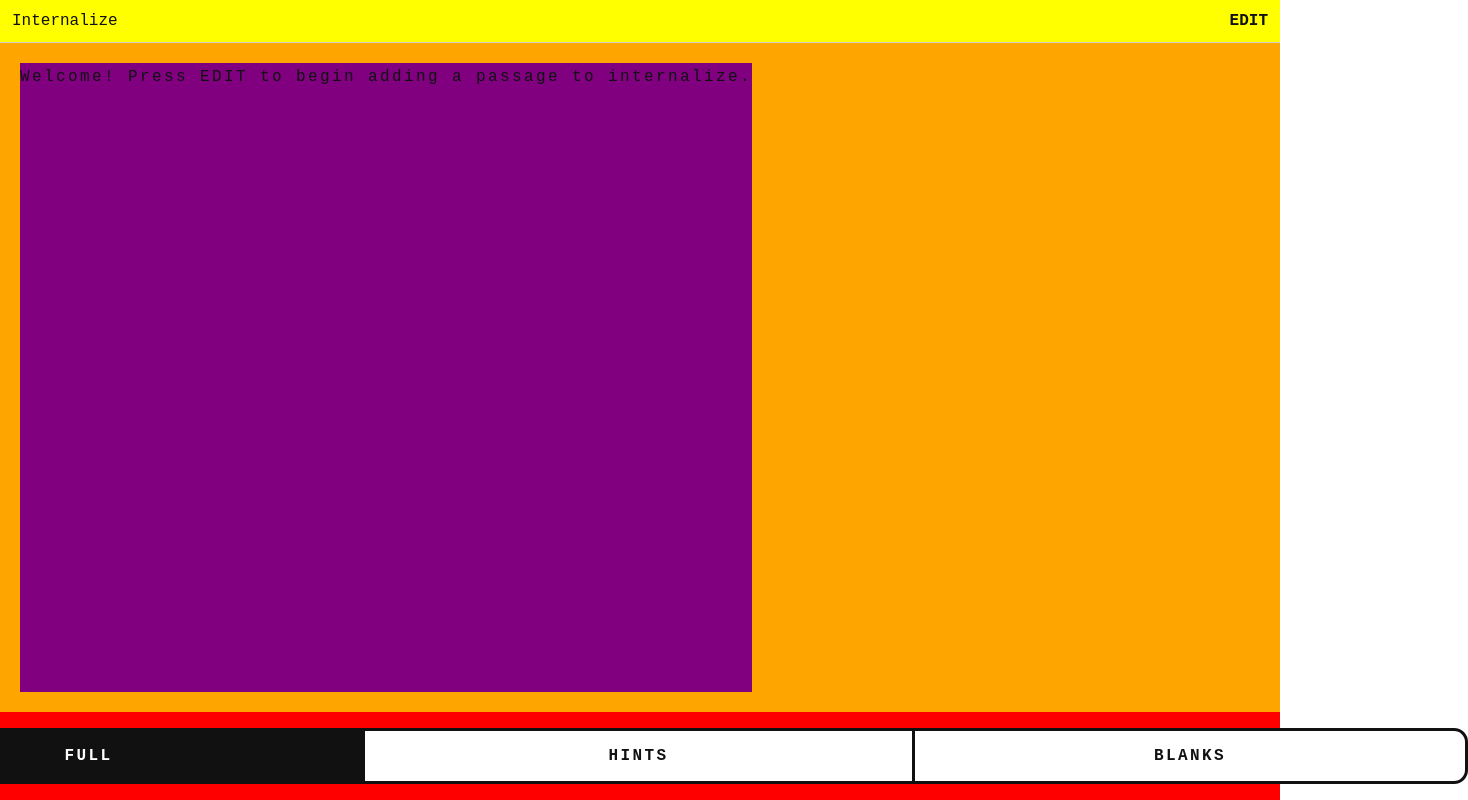
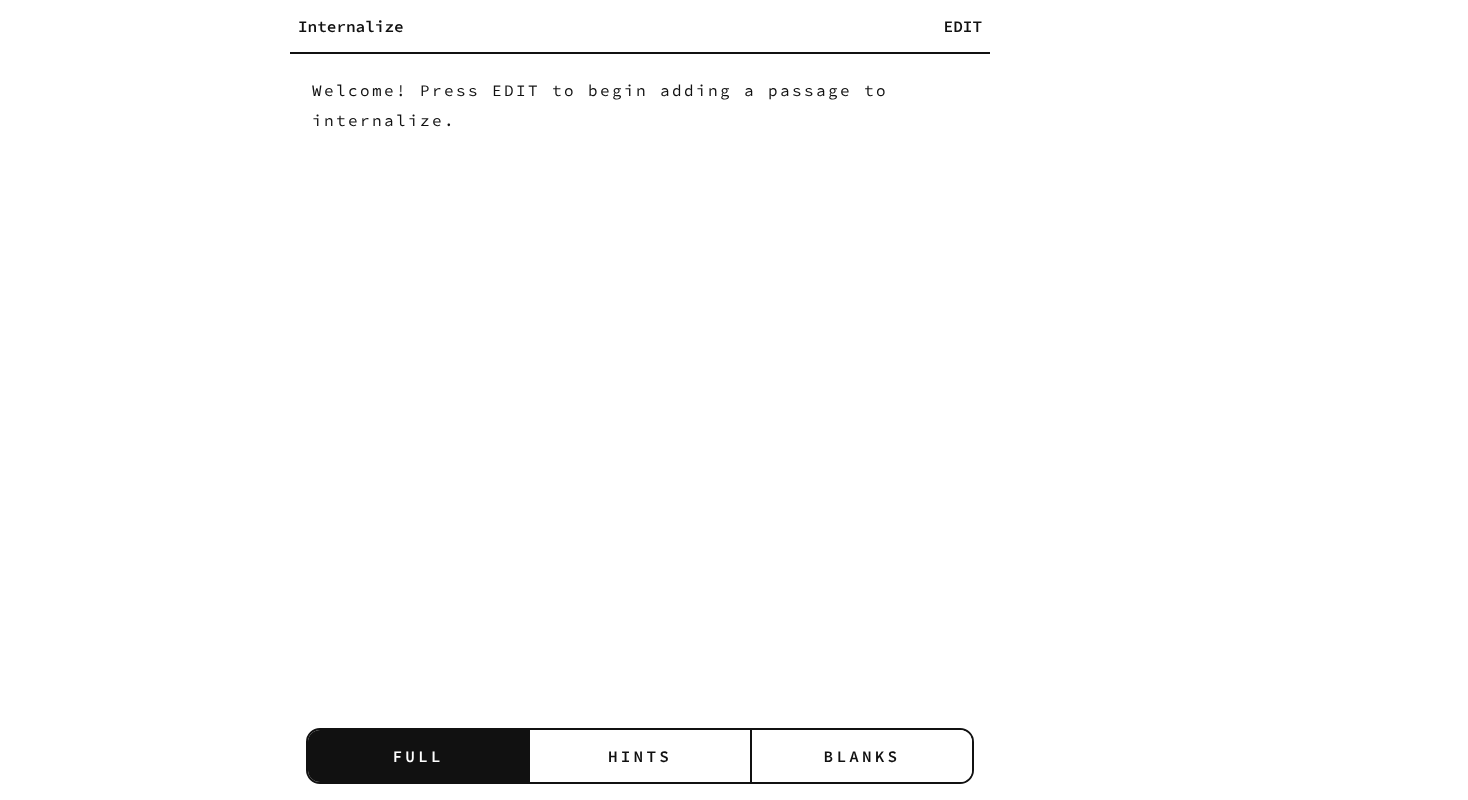
Before and after one commit to brighamandersen/internalize-web, a plain HTML site: page index.html in a window 1280 px wide. Shown: the whole page, 1468 px wide, since content can reach past the window. Drawn offline with Linux system fonts and the light colour scheme.

Commit message:
Add custom font

```diff
--- a/index.html
+++ b/index.html
@@ -1,4 +1,4 @@
-<!DOCTYPE html>
+<!doctype html>
 <html lang="en">
 
 <head>
@@ -6,42 +6,41 @@
   <meta name="viewport" content="width=device-width,initial-scale=1.0" />
   <title>Internalize</title>
 
-  <link rel="manifest" href="manifest.json">
-  <meta name="theme-color" content="#ffffff">
-  <meta name="apple-mobile-web-app-capable" content="yes">
-  <meta name="apple-mobile-web-app-status-bar-style" content="black-translucent">
-  <link rel="apple-touch-icon" sizes="180x180" href="icons/apple-touch-icon.png">
-  <link rel="icon" type="image/png" sizes="32x32" href="icons/favicon-32x32.png">
-  <link rel="icon" type="image/png" sizes="16x16" href="icons/favicon-16x16.png">
+  <link rel="manifest" href="manifest.json" />
+  <meta name="theme-color" content="#ffffff" />
+  <meta name="apple-mobile-web-app-capable" content="yes" />
+  <meta name="apple-mobile-web-app-status-bar-style" content="black-translucent" />
+  <link rel="apple-touch-icon" sizes="180x180" href="icons/apple-touch-icon.png" />
+  <link rel="icon" type="image/png" sizes="32x32" href="icons/favicon-32x32.png" />
+  <link rel="icon" type="image/png" sizes="16x16" href="icons/favicon-16x16.png" />
 
-  <link rel="stylesheet" href="style.css">
+  <link rel="stylesheet" href="style.css" />
 </head>
 
 <body>
   <div class="layout">
-
     <header>
       <div class="header-item">Internalize</div>
-      <div id="editToggle" class="header-item">EDIT</div>
+      <button id="editSaveButton" class="header-item">Edit</button>
     </header>
 
-    <div id="viewer" class="screen active content">
-      <!-- <div class="container"> -->
-      <div id="output"></div>
-      <!-- </div> -->
+    <div id="viewer" class="content active">
+      <div class="container">
+        <div id="output"></div>
+      </div>
     </div>
 
-    <div id="editor" class="screen">
+    <div id="editor" class="content">
       <div class="container">
         <textarea id="input"></textarea>
       </div>
     </div>
 
-    <div class="view-mode-bottom-bar-container">
-      <div id="controls" class="view-mode-bottom-bar">
-        <button onclick="handleViewModeButtonClick('full')" id="view-mode-btn-full" class="active">Full</button>
-        <button onclick="handleViewModeButtonClick('hints')" id="view-mode-btn-hints">Hints</button>
-        <button onclick="handleViewModeButtonClick('blanks')" id="view-mode-btn-blanks">Blanks</button>
+    <div class="filter-button-group-container">
+      <div id="filterButtonGroup" class="filter-button-group">
+        <button id="filterButtonFull" class="filter-button active">Full</button>
+        <button id="filterButtonHints" class="filter-button">Hints</button>
+        <button id="filterButtonBlanks" class="filter-button">Blanks</button>
       </div>
     </div>
   </div>
--- a/main.js
+++ b/main.js
@@ -2,17 +2,15 @@ const viewer = document.getElementById("viewer");
 const editor = document.getElementById("editor");
 const input = document.getElementById("input");
 const output = document.getElementById("output");
-    const editToggle = document.getElementById("editToggle");
-    const controls = document.getElementById("controls");
+const editSaveButton = document.getElementById("editSaveButton");
+const viewFilterBottomBar = document.getElementById("viewFilterBottomBar");
 const container = editor.querySelector(".container");
 
-    const buttonGroup = {
-      full: document.getElementById("view-mode-btn-full"),
-      hints: document.getElementById("view-mode-btn-hints"),
-      blanks: document.getElementById("view-mode-btn-blanks"),
-    };
+const filterButtonFull = document.getElementById("filterButtonFull");
+const filterButtonHints = document.getElementById("filterButtonHints");
+const filterButtonBlanks = document.getElementById("filterButtonBlanks");
 
-    let viewMode = "full";
+let viewFilter = "full";
 let isEditing = false;
 
 /* ---------- PERSISTENT STORAGE ---------- */
@@ -22,7 +20,9 @@ const viewer = document.getElementById("viewer");
 }
 
 function loadPassageFromLocalStorage() {
-      input.value = localStorage.getItem("internalize_passage") || "Welcome! Press EDIT to begin adding a passage to internalize.";
+  input.value =
+    localStorage.getItem("internalize_passage") ||
+    "Welcome! Press EDIT to begin adding a passage to internalize.";
   render();
 }
 
@@ -57,49 +57,27 @@ const viewer = document.getElementById("viewer");
 /* END – Double tap to enter/exit fullscreen */
 
 function getPassageHintsMask(passage) {
-      return passage.split(/\b/).map(part => {
+  return passage
+    .split(/\b/)
+    .map((part) => {
       if (/^\w+$/.test(part)) {
         return part.length <= 1 ? part : part[0] + "_".repeat(part.length - 1);
       }
       return part;
-      }).join("");
+    })
+    .join("");
 }
 
 function getPassageBlanksMask(passage) {
   return passage.replace(/[^\s]/g, "_");
 }
 
-    function setEditing(state) {
-      isEditing = state;
-
-      if (isEditing) {
-        viewer.classList.remove("active");
-        editor.classList.add("active");
-        editToggle.textContent = "SAVE CHANGES";
-        input.focus();
-
-        viewMode = "full";
-        render();
-      } else {
-        if (!input.value) {
-          alert("Cannot have empty passage.");
-          return;
-        }
-
-        editor.classList.remove("active");
-        viewer.classList.add("active");
-        editToggle.textContent = "EDIT";
-
-        render();
-      }
-    }
-
 function handleEditPassageClick() {
   viewer.classList.remove("active");
   editor.classList.add("active");
-      editToggle.textContent = "SAVE CHANGES";
+  editSaveButton.textContent = "Save";
 
-      viewMode = "full";
+  viewFilter = "full";
   render();
 
   input.focus();
@@ -113,12 +91,12 @@ const viewer = document.getElementById("viewer");
 
   editor.classList.remove("active");
   viewer.classList.add("active");
-      editToggle.textContent = "EDIT";
+  editSaveButton.textContent = "Edit";
 
   render();
 }
 
-    editToggle.addEventListener("click", () => {
+editSaveButton.addEventListener("click", () => {
   isEditing = !isEditing;
 
   if (isEditing) {
@@ -131,24 +109,37 @@ const viewer = document.getElementById("viewer");
 function render() {
   const passage = input.value;
   let result = passage;
-      if (viewMode === "hints") result = getPassageHintsMask(passage);
-      if (viewMode === "blanks") result = getPassageBlanksMask(passage);
+  if (viewFilter === "hints") result = getPassageHintsMask(passage);
+  if (viewFilter === "blanks") result = getPassageBlanksMask(passage);
 
   output.textContent = result;
 
   if (!isEditing) {
-        Object.values(buttonGroup).forEach(b => b.classList.remove("active"));
-        buttonGroup[viewMode].classList.add("active");
+    updateActiveFilterButton();
   }
 
   savePassageInLocalStorage();
 }
 
-    function handleViewModeButtonClick(newMode) {
-      viewMode = newMode;
-      render();
+function updateActiveFilterButton() {
+  filterButtonFull.classList.toggle("active", viewFilter === "full");
+  filterButtonHints.classList.toggle("active", viewFilter === "hints");
+  filterButtonBlanks.classList.toggle("active", viewFilter === "blanks");
 }
 
 input.addEventListener("input", render);
 
+filterButtonFull.addEventListener("click", () => {
+  viewFilter = "full";
+  render();
+});
+filterButtonHints.addEventListener("click", () => {
+  viewFilter = "hints";
+  render();
+});
+filterButtonBlanks.addEventListener("click", () => {
+  viewFilter = "blanks";
+  render();
+});
+
 loadPassageFromLocalStorage();
--- a/style.css
+++ b/style.css
@@ -1,175 +1,192 @@
+/* CUSTOM FONTS */
+
+/* @font-face {
+  font-family: 'OxygenMono-Regular';
+  font-weight: 400;
+  src: url('./fonts/OxygenMono-Regular.ttf');
+  font-display: swap;
+} */
+
+@font-face {
+  font-family: "Source Code VF";
+  src: url("./fonts/SourceCodeVF-Upright.otf.woff2") format("woff2");
+  font-weight: 100 900;
+  font-style: normal;
+  font-display: swap;
+}
+
+/* GLOBAL STYLES */
+
 :root {
-  --bg: #ffffff;
-  --text: #111111;
-  --border: #d0d0d0;
-  --disabled: #333333;
+  --background-color: #ffffff;
+  --text-color: #111111;
 }
 
 @media (prefers-color-scheme: dark) {
   :root {
-    --bg: #000000;
-    --text: #ffffff;
-    --border: #333333;
-    --disabled: #d0d0d0;
+    --background-color: #000000;
+    --text-color: #ffffff;
   }
 }
 
+/* REMOVE ALL SCROLLBARS */
+* {
+  scrollbar-width: none;
+  -ms-overflow-style: none;
+}
+
+*::-webkit-scrollbar {
+  width: 0;
+  height: 0;
+}
+
+/* BASE RESET */
 html,
 body {
   margin: 0;
   height: 100%;
-  background: var(--bg);
-  color: var(--text);
-  font-family: monospace;
+  background-color: var(--background-color);
+  color: var(--text-color);
+  font-family: "Source Code VF", monospace;
 }
 
+button {
+  font-family: inherit;
+  text-transform: uppercase;
+  color: var(--text-color);
+  cursor: pointer;
+  background-color: var(--background-color);
+  font-weight: 600;
+}
+
+/* LAYOUT */
 .layout {
   display: flex;
   flex-direction: column;
-  min-height: 100vh;
-  background: yellow;
+  height: 100vh;
+  max-width: 700px;
+  margin: auto;
 }
 
 header {
   display: flex;
   justify-content: space-between;
   align-items: center;
-  border-bottom: 1px solid var(--border);
-  padding: 4px;
+  border-bottom: 2px solid var(--text-color);
 }
 
 .header-item {
   font-size: 16px;
-  padding: 8px;
-}
-
-.content {
-  flex: 1;
-  /* fills remaining space */
-  padding: 20px;
-  overflow: auto;
-  /* scroll content if needed */
-  background: orange;
-}
-
-#editToggle {
-  font-size: 16px;
-  cursor: pointer;
-  user-select: none;
+  padding: 16px 8px;
   font-weight: 600;
 }
 
-.screen {
-  display: none;
-  /* height: calc(100vh - 52px); */
+#editSaveButton {
+  border: none;
 }
 
-.screen.active {
+/* CONTENT AREAS */
+.content {
+  flex: 1;
+  min-height: 0;
+  display: none;
+  flex-direction: column;
+  padding: 20px;
+  overflow: hidden;
+}
+
+.content.active {
   display: flex;
 }
 
-.screen>.container {
-  padding: 22px;
-  max-width: 700px;
-  margin: auto;
-  box-sizing: border-box;
+/* CONTAINER INSIDE CONTENT */
+.content>.container {
+  flex: 1;
+  min-height: 0;
   display: flex;
   flex-direction: column;
-  background-color: red;
-  /* padding-bottom: 180px; */
-  flex: 1;
-  /* height: 100%; */
-  border: 3px solid transparent;
+  border: 2px solid transparent;
   border-radius: 14px;
   transition: border 0.2s ease;
 }
 
 #editor .container {
-  border-color: var(--text);
+  border-color: var(--text-color);
 }
 
+/* VIEWER */
 #output {
+  flex: 1;
+  min-height: 0;
+  overflow-y: auto;
   font-size: 16px;
   line-height: 1.85;
-  font-family: monospace;
   letter-spacing: 0.15em;
   white-space: pre-wrap;
-  cursor: text;
-  /* height: 100%; */
-  overflow-y: auto;
-  display: flex;
-  flex-direction: column;
-  background-color: purple;
+  padding: 0;
+  margin: 0;
 }
 
 #input {
-  height: 100%;
-  background: pink;
+  overflow: hidden;
+  resize: none;
 }
 
+/* EDITOR TEXTAREA */
 #editor textarea {
-  display: block;
+  flex: 1;
+  min-height: 0;
   width: 100%;
-  /* height: 100%; */
+  box-sizing: border-box;
   margin: 0;
   padding: 0;
-  box-sizing: border-box;
   border: none;
   outline: none;
   resize: none;
-  background: var(--bg);
-  color: var(--text);
+  color: var(--text-color);
   font-size: 16px;
   line-height: 1.85;
-  font-family: monospace;
   letter-spacing: 0.15em;
   overflow-y: auto;
+  display: block;
 }
 
-/* ---------- BOTTOM BAR ---------- */
-.view-mode-bottom-bar-container {
-  background-color: red;
+/* FILTER BUTTON GROUP */
+.filter-button-group-container {
   padding: 16px;
+  padding-top: 0;
   display: flex;
   justify-content: center;
   align-items: center;
-  /* height: 50px; */
 }
 
-.view-mode-bottom-bar {
-  /* position: fixed; */
-  /* bottom: 20px; */
-  /* left: 50%; */
-  /* transform: translateX(-50%); */
-  background: var(--bg);
-  border: 3px solid var(--text);
+.filter-button-group {
+  display: flex;
+  flex: 1;
+  border: 2px solid var(--text-color);
   border-radius: 14px;
-  /* overflow: hidden; */
-  display: flex;
-  /* justify-content: center; */
-  /* z-index: 10; */
+  overflow: hidden;
 }
 
-.view-mode-bottom-bar button {
+/* FILTER BUTTON */
+.filter-button {
+  display: flex;
+  flex: 1;
+  justify-content: center;
+  align-items: center;
   border: none;
-  border-right: 3px solid var(--text);
-  background: transparent;
-  color: var(--text);
-  padding: 16px 24px;
+  border-right: 2px solid var(--text-color);
+  padding: 16px;
   font-size: 16px;
-  cursor: pointer;
-  font-family: monospace;
   letter-spacing: 0.15em;
-  font-weight: 600;
-  text-transform: uppercase;
-  width: 550px;
+  letter-spacing: 0.2em;
 }
 
-.view-mode-bottom-bar button:last-child {
+.filter-button:last-child {
   border-right: none;
 }
 
-.view-mode-bottom-bar button.active {
-  background: var(--text);
-  color: var(--bg);
+.filter-button.active {
+  background-color: var(--text-color);
+  color: var(--background-color);
 }
```
Also changed, not shown: fonts/SourceCodeVF-Upright.otf.woff2 (added), manifest.json. Lines whose indentation alone changed are shown as unchanged.
